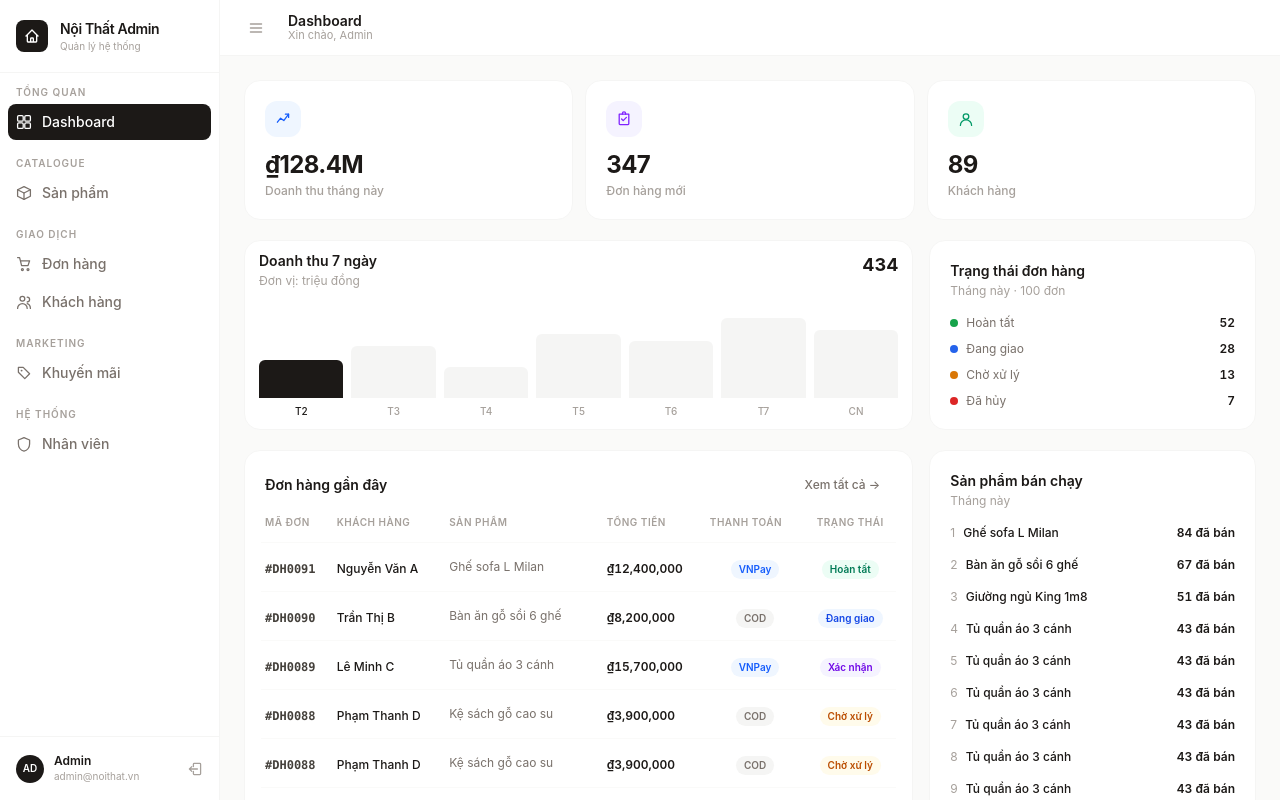
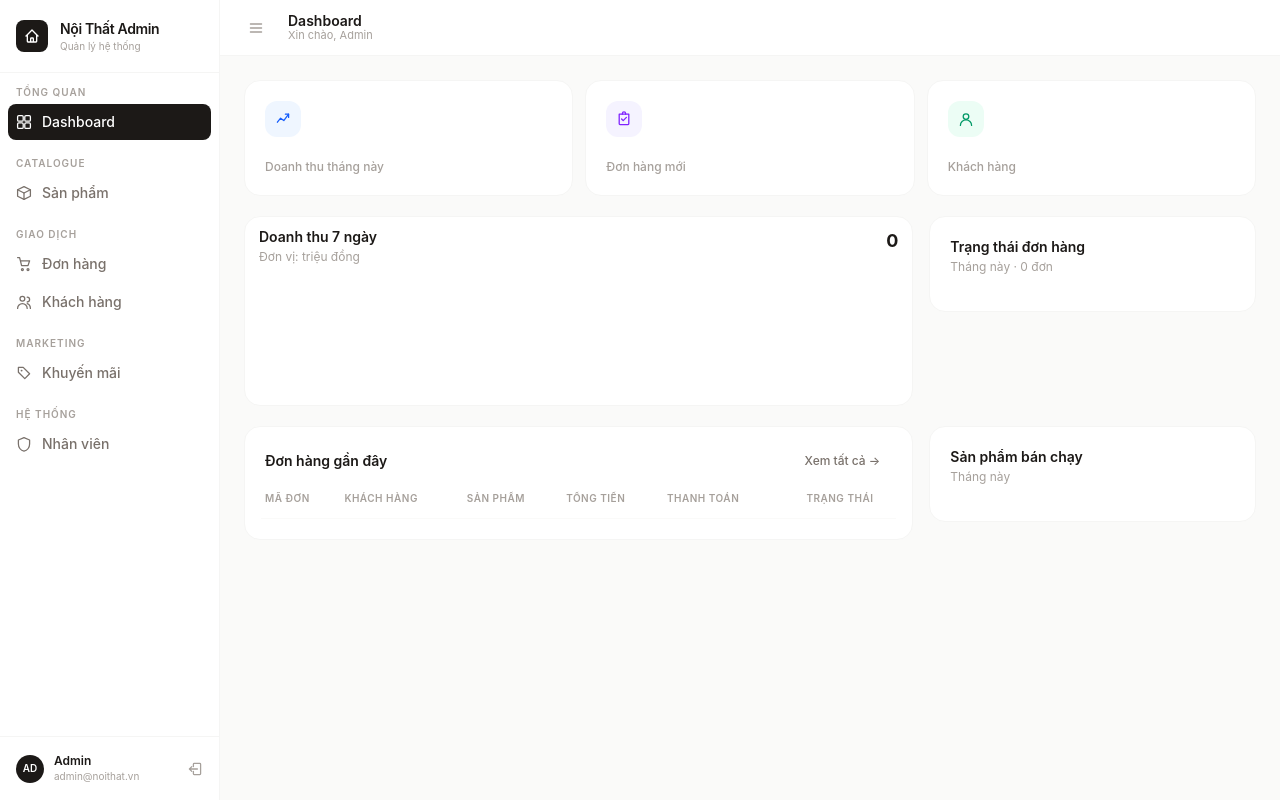
Before and after one commit to hungmonkeydev/XayDungPMWeb_FE, a React (Vite) app: page /admin/dashboard in a window 1280 px wide. Built offline with nearby package versions, Linux system fonts and the light colour scheme.

Commit message:
bỏ dữ liệu mock của Dashboard

```diff
--- a/src/pages/admin/_mockData.js
+++ b/src/pages/admin/_mockData.js
@@ -4,60 +4,60 @@ export const dashboardStats = [
   {
     id: 1,
     label: "Doanh thu tháng này",
-    value: "₫128.4M",
+    // value: "₫128.4M",
     icon: "revenue"
   },
   {
     id: 2,
     label: "Đơn hàng mới",
-    value: "347",
+    // value: "347",
     icon: "orders"
   },
   {
     id: 3,
     label: "Khách hàng",
-    value: "89",
+    // value: "89",
     icon: "customers"
   }
 ];
 
 export const revenueChart = [
-  { day: "T2", value: 42 },
-  { day: "T3", value: 58 },
-  { day: "T4", value: 35 },
-  { day: "T5", value: 71 },
-  { day: "T6", value: 63 },
-  { day: "T7", value: 89 },
-  { day: "CN", value: 76 }
+  // { day: "T2", value: 42 },
+  // { day: "T3", value: 58 },
+  // { day: "T4", value: 35 },
+  // { day: "T5", value: 71 },
+  // { day: "T6", value: 63 },
+  // { day: "T7", value: 89 },
+  // { day: "CN", value: 76 }
 ];
 
 export const orderStatusData = [
-  { label: "Hoàn tất", value: 52, color: "#16a34a" },
-  { label: "Đang giao", value: 28, color: "#2563eb" },
-  { label: "Chờ xử lý", value: 13, color: "#d97706" },
-  { label: "Đã hủy", value: 7, color: "#dc2626" }
+  // { label: "Hoàn tất", value: 52, color: "#16a34a" },
+  // { label: "Đang giao", value: 28, color: "#2563eb" },
+  // { label: "Chờ xử lý", value: 13, color: "#d97706" },
+  // { label: "Đã hủy", value: 7, color: "#dc2626" }
 ];
 
 export const recentOrders = [
-  { id: "#DH0091", customer: "Nguyễn Văn A", product: "Ghế sofa L Milan", total: "₫12,400,000", method: "VNPay", status: "completed" },
-  { id: "#DH0090", customer: "Trần Thị B", product: "Bàn ăn gỗ sồi 6 ghế", total: "₫8,200,000", method: "COD", status: "shipping" },
-  { id: "#DH0089", customer: "Lê Minh C", product: "Tủ quần áo 3 cánh", total: "₫15,700,000", method: "VNPay", status: "confirmed" },
-  { id: "#DH0088", customer: "Phạm Thanh D", product: "Kệ sách gỗ cao su", total: "₫3,900,000", method: "COD", status: "pending" },
-  { id: "#DH0088", customer: "Phạm Thanh D", product: "Kệ sách gỗ cao su", total: "₫3,900,000", method: "COD", status: "pending" },
-  { id: "#DH0087", customer: "Hoàng Kim E", product: "Giường ngủ King 1m8", total: "₫22,000,000", method: "VNPay", status: "cancelled" }
+  // { id: "#DH0091", customer: "Nguyễn Văn A", product: "Ghế sofa L Milan", total: "₫12,400,000", method: "VNPay", status: "completed" },
+  // { id: "#DH0090", customer: "Trần Thị B", product: "Bàn ăn gỗ sồi 6 ghế", total: "₫8,200,000", method: "COD", status: "shipping" },
+  // { id: "#DH0089", customer: "Lê Minh C", product: "Tủ quần áo 3 cánh", total: "₫15,700,000", method: "VNPay", status: "confirmed" },
+  // { id: "#DH0088", customer: "Phạm Thanh D", product: "Kệ sách gỗ cao su", total: "₫3,900,000", method: "COD", status: "pending" },
+  // { id: "#DH0088", customer: "Phạm Thanh D", product: "Kệ sách gỗ cao su", total: "₫3,900,000", method: "COD", status: "pending" },
+  // { id: "#DH0087", customer: "Hoàng Kim E", product: "Giường ngủ King 1m8", total: "₫22,000,000", method: "VNPay", status: "cancelled" }
 ];
 
 export const topProducts = [
-  { name: "Ghế sofa L Milan", category: "Phòng khách", sold: 84, revenue: "₫1.04B" },
-  { name: "Bàn ăn gỗ sồi 6 ghế", category: "Phòng ăn", sold: 67, revenue: "₫549.4M" },
-  { name: "Giường ngủ King 1m8", category: "Phòng ngủ", sold: 51, revenue: "₫1.12B" },
-  { name: "Tủ quần áo 3 cánh", category: "Phòng ngủ", sold: 43, revenue: "₫675.1M" },
-  { name: "Tủ quần áo 3 cánh", category: "Phòng ngủ", sold: 43, revenue: "₫675.1M" },
-  { name: "Tủ quần áo 3 cánh", category: "Phòng ngủ", sold: 43, revenue: "₫675.1M" },
-  { name: "Tủ quần áo 3 cánh", category: "Phòng ngủ", sold: 43, revenue: "₫675.1M" },
-  { name: "Tủ quần áo 3 cánh", category: "Phòng ngủ", sold: 43, revenue: "₫675.1M" },
-  { name: "Tủ quần áo 3 cánh", category: "Phòng ngủ", sold: 43, revenue: "₫675.1M" },
-  { name: "Kệ sách gỗ cao su", category: "Làm việc", sold: 98, revenue: "₫382.2M" }
+  // { name: "Ghế sofa L Milan", category: "Phòng khách", sold: 84, revenue: "₫1.04B" },
+  // { name: "Bàn ăn gỗ sồi 6 ghế", category: "Phòng ăn", sold: 67, revenue: "₫549.4M" },
+  // { name: "Giường ngủ King 1m8", category: "Phòng ngủ", sold: 51, revenue: "₫1.12B" },
+  // { name: "Tủ quần áo 3 cánh", category: "Phòng ngủ", sold: 43, revenue: "₫675.1M" },
+  // { name: "Tủ quần áo 3 cánh", category: "Phòng ngủ", sold: 43, revenue: "₫675.1M" },
+  // { name: "Tủ quần áo 3 cánh", category: "Phòng ngủ", sold: 43, revenue: "₫675.1M" },
+  // { name: "Tủ quần áo 3 cánh", category: "Phòng ngủ", sold: 43, revenue: "₫675.1M" },
+  // { name: "Tủ quần áo 3 cánh", category: "Phòng ngủ", sold: 43, revenue: "₫675.1M" },
+  // { name: "Tủ quần áo 3 cánh", category: "Phòng ngủ", sold: 43, revenue: "₫675.1M" },
+  // { name: "Kệ sách gỗ cao su", category: "Làm việc", sold: 98, revenue: "₫382.2M" }
 ];
 
 export const adminNavItems = [
```
